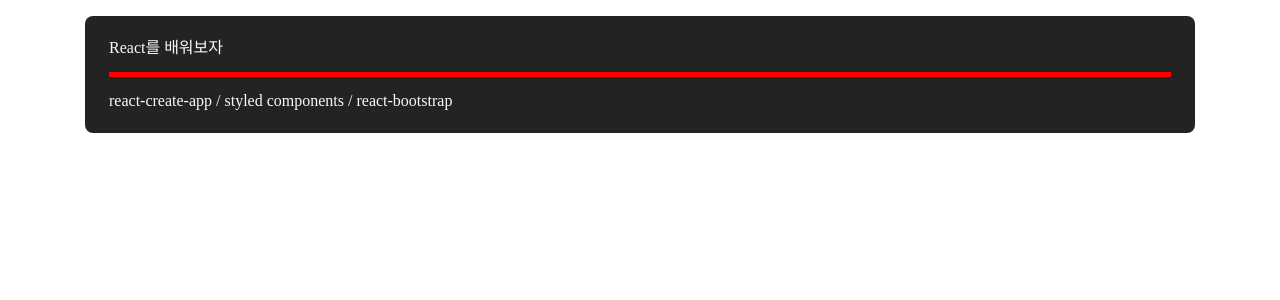
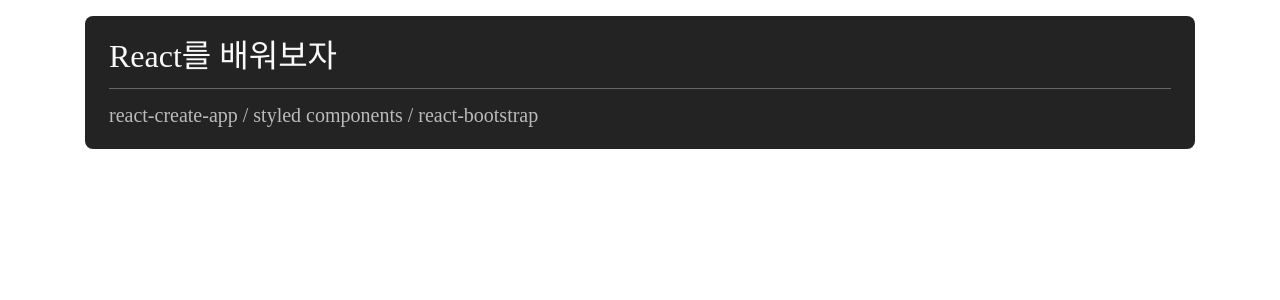
Before and after one commit to 4boysdontcry/20.react-app-product, a React (Create React App) app: page / in a window 1280 px wide. Shown: the top 300 px of the page. Built offline with nearby package versions, Linux system fonts and the light colour scheme.

Commit message:
디자인 변경

```diff
--- a/src/components/TitleBar.js
+++ b/src/components/TitleBar.js
@@ -7,16 +7,26 @@
 color: ${ props => props.color ? props.color : '#ddd' };		/* 여기서 props는 const wrapper가 const TitleBar에게서 받아온 props임 */
 `
 
+const Maintitle = styled.h1`
+font-size: 2em;
+`
+
+const Subtitle = styled.h2`
+font-size: 1.25em;
+color: #bbb;
+`
+
 const style = {
-	borderColor: "#f00", borderWidth: "5px"
+	borderColor: "#666",
+	borderWidth: "1px"
 }
 
 const TitleBar = ({title, design}) => {
 	return (
 		<Wrapper color={ design.color } bgColor={ design.bgColor }>
-			<h1>{ title.mainTitle}</h1>
+			<Maintitle>{ title.mainTitle}</Maintitle>
 			<hr style={ style } />
-			<h1>{ title.subTitle }</h1>
+			<Subtitle>{ title.subTitle }</Subtitle>
 		</Wrapper>
 	);
 }
```
